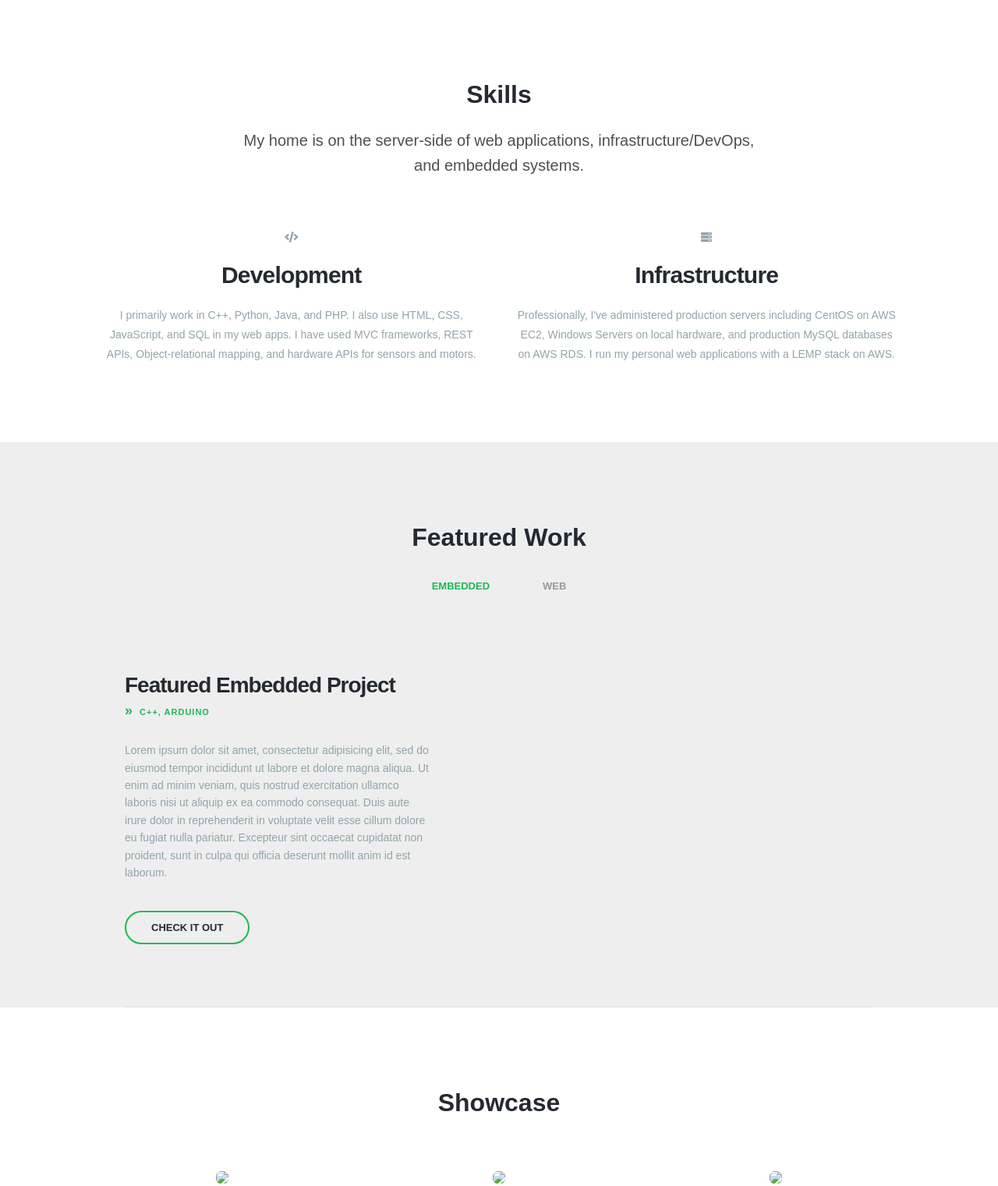
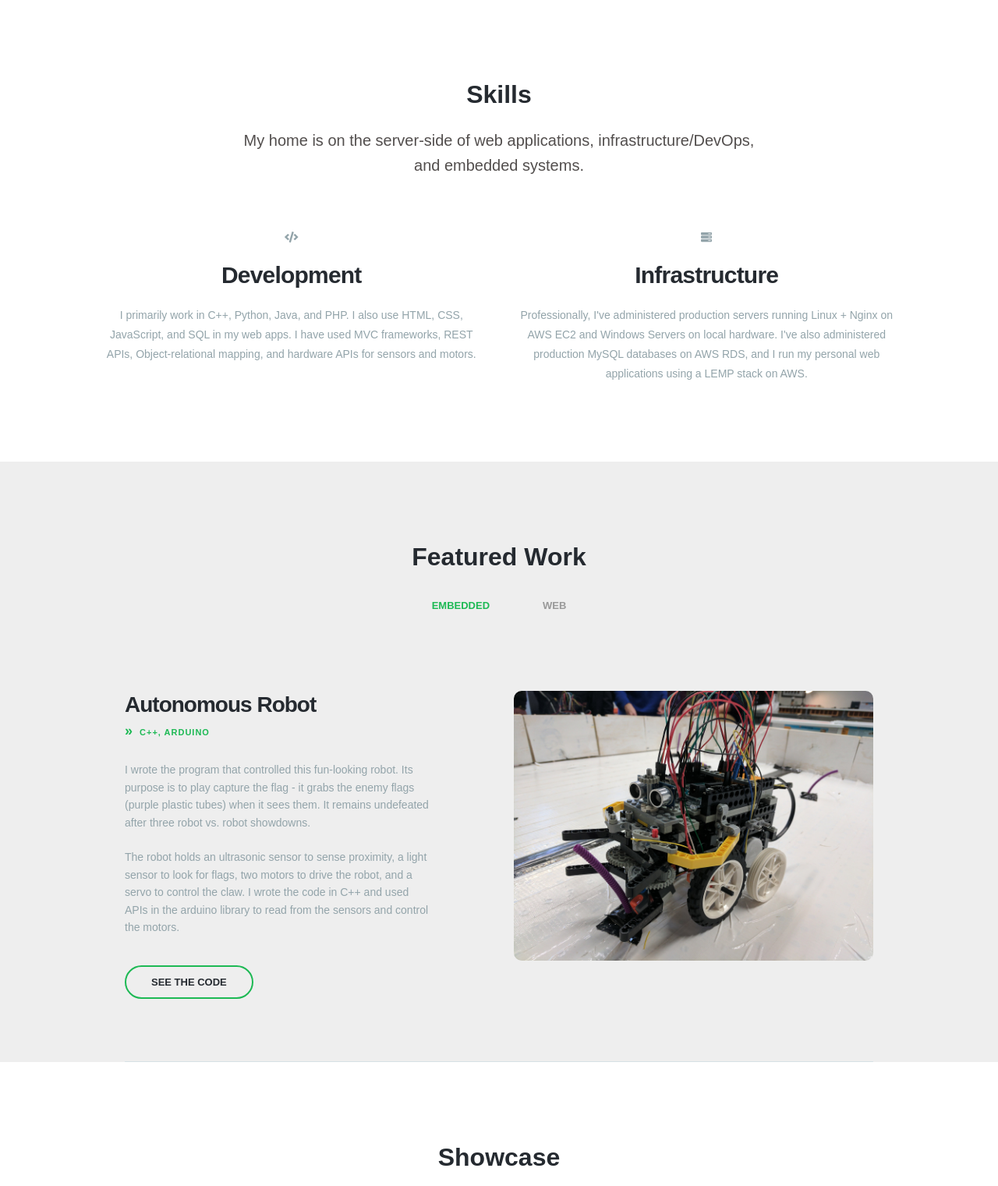
Before and after one commit to aaronVerones/aaronverones.com, a Laravel app: page / in a window 1280 px wide. Shown: the part 801-2322 px from the top of the page at 78% size. Run offline with Laravel 8, Linux system fonts and the light colour scheme; settings files or empty folders that the repository lacks are supplied; some libraries are stand-ins or nearby versions.

Commit message:
Add images and description for featured projects

```diff
--- a/resources/views/landing.blade.php
+++ b/resources/views/landing.blade.php
@@ -56,7 +56,7 @@
             <div class="one-half column">
               <div class="expertise-block"><i class="fa fa-server"></i>
                 <h4 class="title slate">Infrastructure</h4>
-                <p class="summary">Professionally, I've administered production servers including CentOS on AWS EC2, Windows Servers on local hardware, and production MySQL databases on AWS RDS. I run my personal web applications with a LEMP stack on AWS.</p>
+                <p class="summary">Professionally, I've administered production servers running Linux + Nginx on AWS EC2 and Windows Servers on local hardware. I've also administered production MySQL databases on AWS RDS, and I run my personal web applications using a LEMP stack on AWS.</p>
               </div>
             </div>
           </div>
@@ -76,28 +76,28 @@
           </div>
           <section id="feature-embedded" class="project-showcase">
             <div class="row">
-              <div class="six columns u-pull-right"><img src="" style="border-radius: 10px;" class="project-image"></div>
+              <div class="six columns u-pull-right"><img src="/img/robot.jpg" style="border-radius: 10px;" class="project-image"></div>
               <div class="six columns u-pull-left">
                 <div class="project-content text-left">
-                  <h3 class="project-title">Featured Embedded Project</h3>
+                  <h3 class="project-title">Autonomous Robot</h3>
                   <ul class="project-tags">
                     <li>C++, Arduino</li>
                   </ul>
-                  <p class="project-description">Lorem ipsum dolor sit amet, consectetur adipisicing elit, sed do eiusmod tempor incididunt ut labore et dolore magna aliqua. Ut enim ad minim veniam, quis nostrud exercitation ullamco laboris nisi ut aliquip ex ea commodo consequat. Duis aute irure dolor in reprehenderit in voluptate velit esse cillum dolore eu fugiat nulla pariatur. Excepteur sint occaecat cupidatat non proident, sunt in culpa qui officia deserunt mollit anim id est laborum.</p><a href="" target="_blank" class="button button-primary">Check it out</a>
+                  <p class="project-description">I wrote the program that controlled this fun-looking robot. Its purpose is to play capture the flag - it grabs the enemy flags (purple plastic tubes) when it sees them. It remains undefeated after three robot vs. robot showdowns.<br><br> The robot holds an ultrasonic sensor to sense proximity, a light sensor to look for flags, two motors to drive the robot, and a servo to control the claw. I wrote the code in C++ and used APIs in the arduino library to read from the sensors and control the motors.</p><a href="https://github.com/aaronVerones/robot" target="_blank" class="button button-primary">See the code</a>
                 </div>
               </div>
             </div>
           </section>
           <section id="feature-web" class="project-showcase" style="display:none">
             <div class="row">
-              <div class="six columns u-pull-right"><img src="" style="border-radius: 10px;" class="project-image"></div>
+              <div class="six columns u-pull-right"><img src="/img/kanekta.jpg" style="border-radius: 10px;" class="project-image"></div>
               <div class="six columns u-pull-left">
                 <div class="project-content text-left">
-                  <h3 class="project-title">Featured Web Project</h3>
+                  <h3 class="project-title">Kanekta</h3>
                   <ul class="project-tags">
-                    <li>Ubuntu Server, MySQL, PHP, HTML/CSS/JS</li>
+                    <li>Linux (CentOS), Nginx, MySQL, PHP, HTML/CSS/JS</li>
                   </ul>
-                  <p class="project-description">Lorem ipsum dolor sit amet, consectetur adipisicing elit, sed do eiusmod tempor incididunt ut labore et dolore magna aliqua. Ut enim ad minim veniam, quis nostrud exercitation ullamco laboris nisi ut aliquip ex ea commodo consequat. Duis aute irure dolor in reprehenderit in voluptate velit esse cillum dolore eu fugiat nulla pariatur. Excepteur sint occaecat cupidatat non proident, sunt in culpa qui officia deserunt mollit anim id est laborum.</p><a href="" target="_blank" class="button button-primary">Check it out</a>
+                  <p class="project-description">Lorem ipsum dolor sit amet, consectetur adipisicing elit, sed do eiusmod tempor incididunt ut labore et dolore magna aliqua. Ut enim ad minim veniam, quis nostrud exercitation ullamco laboris nisi ut aliquip ex ea commodo consequat. Duis aute irure dolor in reprehenderit in voluptate velit esse cillum dolore eu fugiat nulla pariatur. Excepteur sint occaecat cupidatat non proident, sunt in culpa qui officia deserunt mollit anim id est laborum.</p><a href="https://kanekta.ca" target="_blank" class="button button-primary">Check it out</a>
                 </div>
               </div>
             </div>
--- a/routes/web.php
+++ b/routes/web.php
@@ -18,3 +18,5 @@
 Route::get('/test', function() {
     return view('test');
 });
+
+Route::get('/projects/{name}', 'GeneralController@projects');
```
Also changed, not shown: app/Http/Controllers/GeneralController.php (added, +17 -0 lines), public/img/kanekta.jpg (added), public/img/robot.jpg (added).
